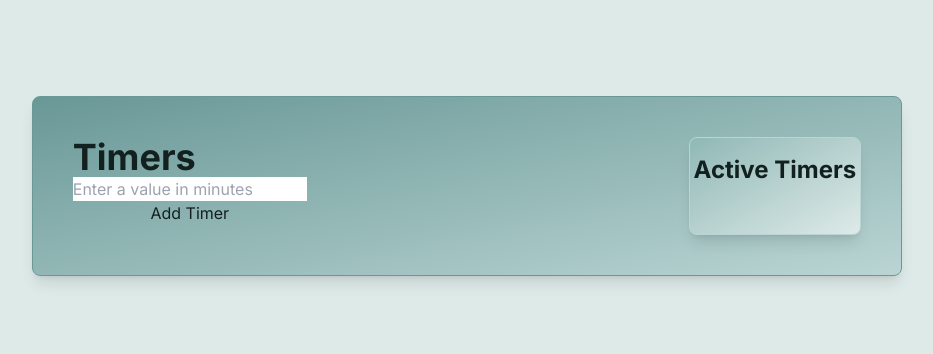
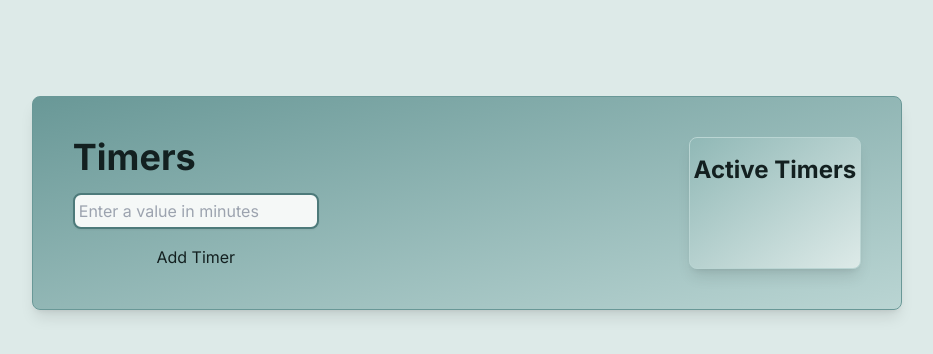
Before and after one commit to ColdWeatherBoyy/pt-timer, a Next.js app: page / in a window 1280 px wide. Shown: the top 354 px of the page, without its empty margins (173-1106 px from the left). Built offline with nearby package versions, Linux system fonts and the light colour scheme.

Commit message:
styles input

```diff
--- a/app/components/Input.tsx
+++ b/app/components/Input.tsx
@@ -10,7 +10,13 @@ interface InputProps {
 
 const Input: React.FC<InputProps> = ({ placeholder, value, onChange }) => {
 	return (
-		<input type="string" placeholder={placeholder} value={value} onChange={onChange} />
+		<input
+			className="bg-jade-50 border-2 border-jade-500 rounded-lg shadow-sm p-1 my-4 focus:shadow-lg focus:outline-none focus:ring-2 focus:ring-jade-200 transition duration-200 ease-in-out"
+			type="string"
+			placeholder={placeholder}
+			value={value}
+			onChange={onChange}
+		/>
 	);
 };
 
```
